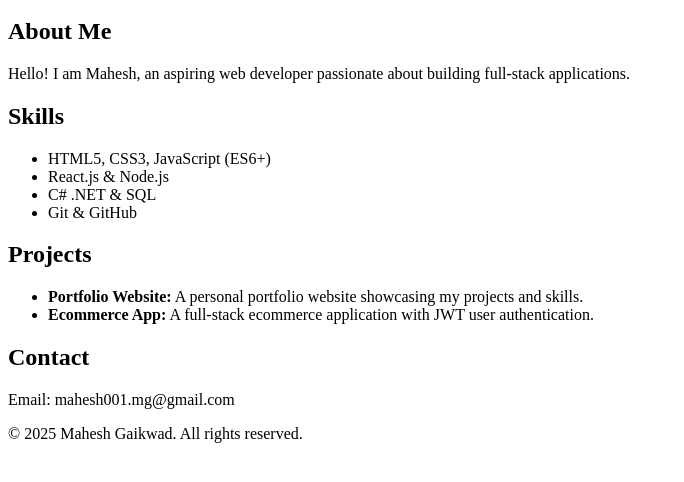
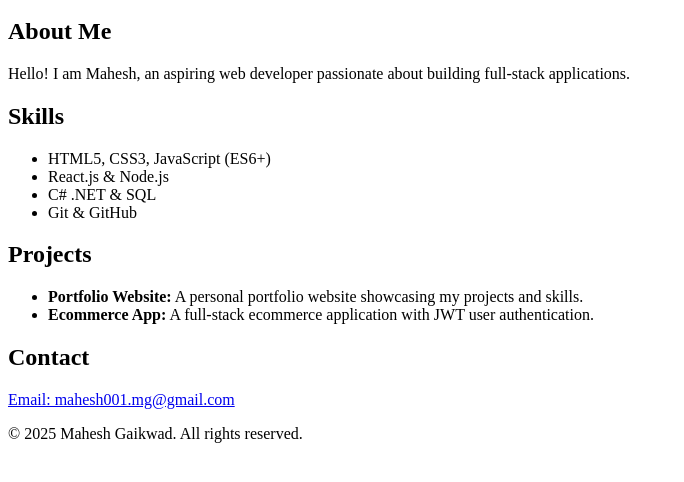
Before and after one commit to maheshgit-hub/portfolio-site, a plain HTML site: page index.html in a window 1280 px wide. Shown: the part 154-636 px from the top of the page, without its empty margins (0-684 px from the left). Drawn offline with Linux system fonts and the light colour scheme.

```diff
--- a/index.html
+++ b/index.html
@@ -46,7 +46,7 @@
 
       <section id="contact">
         <h2>Contact</h2>
-        <p>Email: mahesh001.mg@gmail.com</p>
+        <a href="mailto:mahesh001.mg@gmail.com">Email: mahesh001.mg@gmail.com</a>
       </section>
     </article>
   </main>
```
